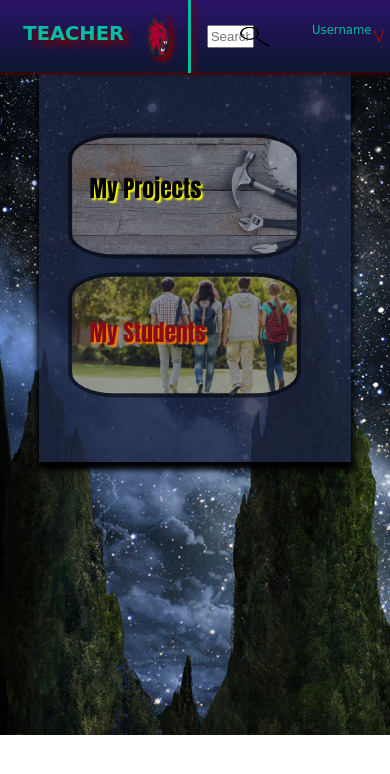
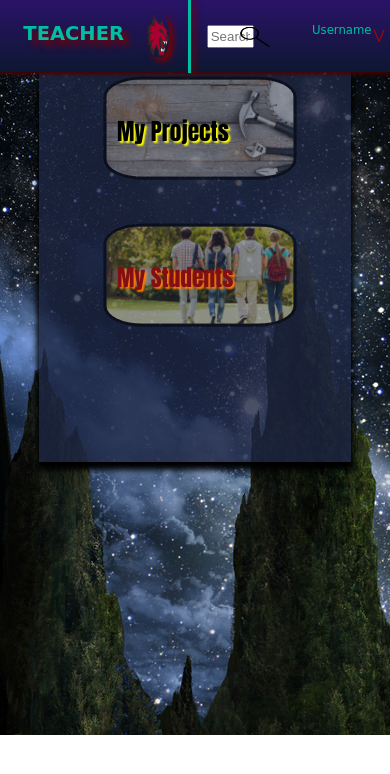
Before and after one commit to Kropius/AcaTisM, a PHP site: page /Profesori.html in a window 390 px wide. Shown: the top 774 px of the page. Run offline with PHP 8.4, Linux system fonts and the light colour scheme.

Commit message:
Update Profesori.css

```diff
--- a/ProfsHomePage/Profesori.css
+++ b/ProfsHomePage/Profesori.css
@@ -349,14 +349,14 @@ body>main
     display: grid;
     grid-template-rows: 100%;
     grid-template-columns: 20% 60% 20%;
-    height: 69vw;
+    height: 72vw;
     background-image: url("back-img.jpg");
     background-size: auto;
 }
 
 body>main .mainBody
 {
-    height: 65vw;
+    height: 58vw;
     grid-column: 2;
     background: rgba(28, 37, 65, 0.8);
     display: grid;
@@ -367,18 +367,18 @@ body>main .mainBody
 
 body>main .projects
 {
-    max-width: 90%;
+    /*max-width: 70%;*/
     position: relative;
-    bottom: 2%;
-    text-align: center;
+    bottom: 15%;
     grid-row: 1/2;
 }
 
 body>main .projects img
 {
     width: 100%;
-    transform: scale(0.8, 0.8);
+    transform: scale(0.6, 0.6);
     opacity: 0.5;
+    text-align: center;
     filter: alpha(opacity = 50);
     border: 5px solid black;
     border-radius: 20%;
@@ -397,8 +397,8 @@ body>main .projects .message:hover
 body>main .projects .message
 {
     position: absolute;
-    top: 43%;
-    left: 18%;
+    top: 45%;
+    left: 25%;
     color: black;
     font-family: Impact, Charcoal, sans-serif;
     font-weight: normal;
@@ -406,20 +406,23 @@ body>main .projects .message
     text-shadow: 2px 2px 2px yellow;
 }
 
+a{
+    text-decoration: none;
+}
+
 body>main .students
 {
-    max-width: 90%;
     position : relative;
-    bottom: 5%;
-    text-align: center;
+    bottom: 40%;
     grid-row: 2/3;
 }
 
 body>main .students img
 {
     width: 100%;
-    transform: scale(0.8, 0.8);
+    transform: scale(0.6, 0.6);
     opacity: 0.5;
+    text-align: center;
     filter:alpha(opacity = 50);
     border: 5px solid black;
     border-radius: 20%;
@@ -439,7 +442,7 @@ body>main .students .message
 {
     position: absolute;
     top: 45%;
-    left: 18%;
+    left: 25%;
     color: rgb(131, 15, 21);
     font-family: Impact, Charcoal, sans-serif;
     font-weight: normal;
@@ -495,7 +498,7 @@ body>main .students .message
     {
         position: absolute;
         top: 37%;
-        left: 18%;
+        left: 25%;
         color: black;
         font-family: Impact, Charcoal, sans-serif;
         font-weight: normal;
@@ -505,22 +508,13 @@ body>main .students .message
     body>main .students .message
     {
         position: absolute;
-        top: 33%;
-        left: 18%;
+        top: 37%;
+        left: 25%;
         color: rgb(131, 15, 21);
         font-family: Impact, Charcoal, sans-serif;
         font-weight: normal;
         font-size: 5vw;
         text-shadow: 2px 2px 2px rgb(255, 123, 0);
-    }
-    body>main .projects
-    {
-        max-width: 90%;
-        position: relative;
-        bottom: 2%;
-        text-align: center;
-        grid-row: 1/2;
-        margin-top: 7vh;
     }
 }
 
@@ -548,7 +542,7 @@ body>main .students .message
     {
         position: absolute;
         top: 36%;
-        left: 18%;
+        left: 25%;
         color: black;
         font-family: Impact, Charcoal, sans-serif;
         font-weight: normal;
@@ -558,22 +552,13 @@ body>main .students .message
     body>main .students .message
     {
         position: absolute;
-        top: 29%;
-        left: 18%;
+        top: 36%;
+        left: 25%;
         color: rgb(131, 15, 21);
         font-family: Impact, Charcoal, sans-serif;
         font-weight: normal;
         font-size: 6vw;
         text-shadow: 2px 2px 2px rgb(255, 123, 0);
-    }
-    body>main .projects
-    {
-        max-width: 90%;
-        position: relative;
-        bottom: 2%;
-        text-align: center;
-        grid-row: 1/2;
-        margin-top:6vh;
     }
 }
 
@@ -587,13 +572,4 @@ body>main .students .message
         height: 200vw;
         background-image: url("back-img.jpg");
     }
-    body>main .projects
-    {
-        max-width: 90%;
-        position: relative;
-        bottom: 2%;
-        text-align: center;
-        grid-row: 1/2;
-        margin-top: 5vh;
-    }
 }
```
